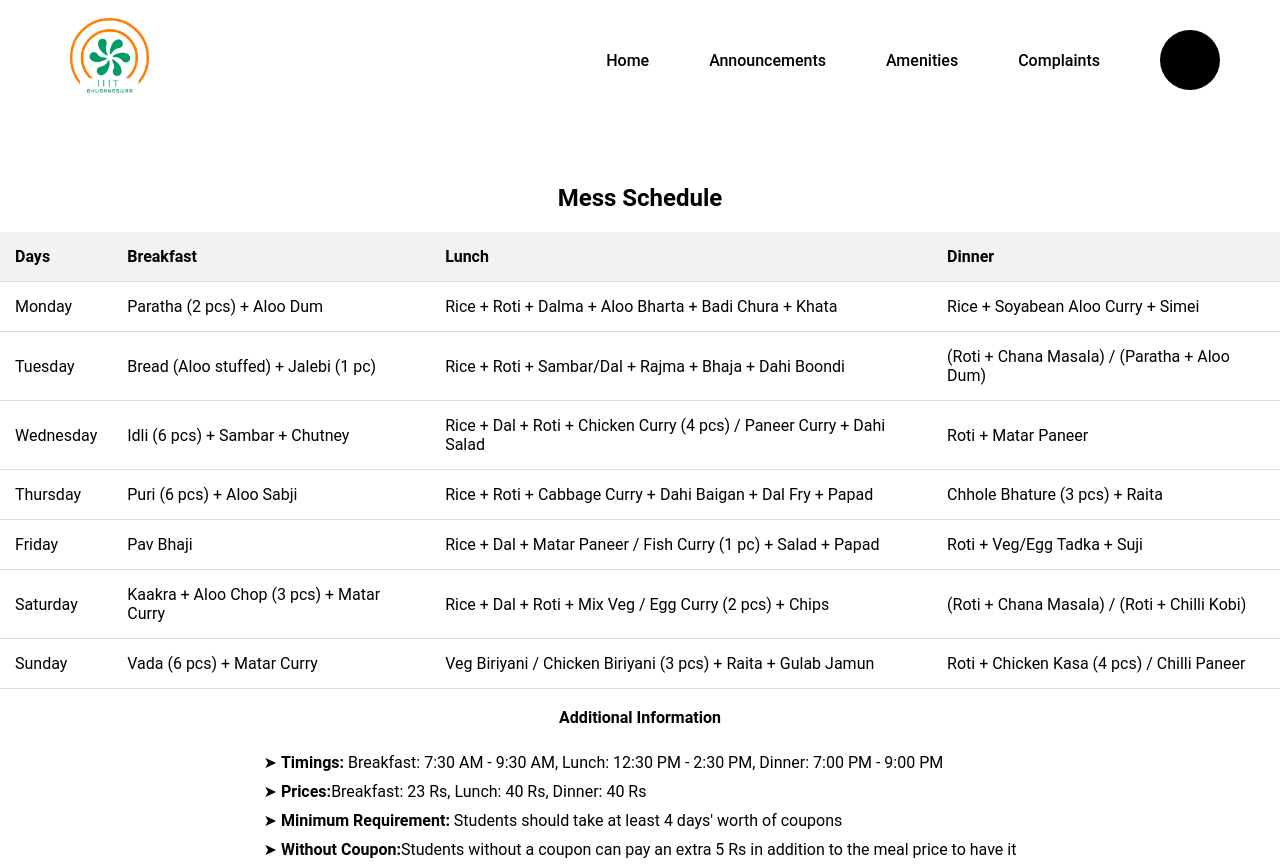
After one commit to jasongaini13/hostel_management_system, a Django app: page /mess/ in a window 1280 px wide. The commit adds this page. Run offline with Django 5.2, Linux system fonts and the light colour scheme; some libraries are stand-ins or nearby versions.

Commit message:
commiting updated code

```diff
--- a/users/templates/base.html
+++ b/users/templates/base.html
@@ -39,8 +39,8 @@
                         <li><a href="{% url 'book_appointment' %}">Doctor Appointment</a></li>
                     </ul>
                 </li>
-                <li><a href="#">Mess Services</a></li>
-                <li><a href="#">Laundry Facilities</a></li>
+                <li><a href="{% url 'mess' %}">Mess Services</a></li>
+                <li><a href="{% url 'laundry' %}">Laundry Facilities</a></li>
             </ul>
         </li>
         <li><a href="{% url 'student_complaints_list' %}">Complaints</a></li>
--- /dev/null
+++ b/users/templates/mess.html
@@ -0,0 +1,76 @@
+{% extends 'base.html' %}
+{% block content %}
+{% load static %}
+<link rel="stylesheet" href="{% static 'css/noticeboard.css' %}">
+
+<div class="container mt-4">
+    <h2 class="text-center">Mess Schedule</h2>
+
+    <table class="table table-striped mt-3">
+        <thead>
+            <tr>
+                <th>Days</th>
+                <th>Breakfast</th>
+                <th>Lunch</th>
+                <th>Dinner</th>
+            </tr>
+        </thead>
+        <tbody>
+            <tr>
+                <td>Monday</td>
+                <td>Paratha (2 pcs) + Aloo Dum</td>
+                <td>Rice + Roti + Dalma + Aloo Bharta + Badi Chura + Khata</td>
+                <td>Rice + Soyabean Aloo Curry + Simei</td>
+            </tr>
+            <tr>
+                <td>Tuesday</td>
+                <td>Bread (Aloo stuffed) + Jalebi (1 pc)</td>
+                <td>Rice + Roti + Sambar/Dal + Rajma + Bhaja + Dahi Boondi</td>
+                <td>(Roti + Chana Masala) / (Paratha + Aloo Dum)</td>
+            </tr>
+            <tr>
+                <td>Wednesday</td>
+                <td>Idli (6 pcs) + Sambar + Chutney</td>
+                <td>Rice + Dal + Roti + Chicken Curry (4 pcs) / Paneer Curry + Dahi Salad</td>
+                <td>Roti + Matar Paneer</td>
+            </tr>
+            <tr>
+                <td>Thursday</td>
+                <td>Puri (6 pcs) + Aloo Sabji</td>
+                <td>Rice + Roti + Cabbage Curry + Dahi Baigan + Dal Fry + Papad</td>
+                <td>Chhole Bhature (3 pcs) + Raita</td>
+            </tr>
+            <tr>
+                <td>Friday</td>
+                <td>Pav Bhaji</td>
+                <td>Rice + Dal + Matar Paneer / Fish Curry (1 pc) + Salad + Papad</td>
+                <td>Roti + Veg/Egg Tadka + Suji</td>
+            </tr>
+            <tr>
+                <td>Saturday</td>
+                <td>Kaakra + Aloo Chop (3 pcs) + Matar Curry</td>
+                <td>Rice + Dal + Roti + Mix Veg / Egg Curry (2 pcs) + Chips</td>
+                <td>(Roti + Chana Masala) / (Roti + Chilli Kobi)</td>
+            </tr>
+            <tr>
+                <td>Sunday</td>
+                <td>Vada (6 pcs) + Matar Curry</td>
+                <td>Veg Biriyani / Chicken Biriyani (3 pcs) + Raita + Gulab Jamun</td>
+                <td>Roti + Chicken Kasa (4 pcs) / Chilli Paneer</td>
+            </tr>
+        </tbody>
+    </table>
+<br>
+    <!-- Additional Information Section -->
+    <h4 class="text-center">Additional Information</h4><br>
+
+<div style="display: flex; justify-content: center; align-items: center; height: 15vh;">
+    <ul style="list-style-type: none; text-align: left; padding: 0; margin: 0;">
+       <li style="margin-bottom: 10px;">➤ <strong>Timings:</strong> Breakfast: 7:30 AM - 9:30 AM, Lunch: 12:30 PM - 2:30 PM, Dinner: 7:00 PM - 9:00 PM</li>
+       <li style="margin-bottom: 10px;">➤ <strong>Prices:</strong>Breakfast: 23 Rs, Lunch: 40 Rs, Dinner: 40 Rs</li>
+       <li style="margin-bottom: 10px;">➤ <strong>Minimum Requirement:</strong> Students should take at least 4 days' worth of coupons</li>
+       <li>➤ <strong>Without Coupon:</strong>Students without a coupon can pay an extra 5 Rs in addition to the meal price to have it</li>
+   </ul>
+</div>
+
+{% endblock %}
```
Also changed, not shown: users/templates/laundry.html (added, +16 -0 lines), .gitattributes.txt (added).
